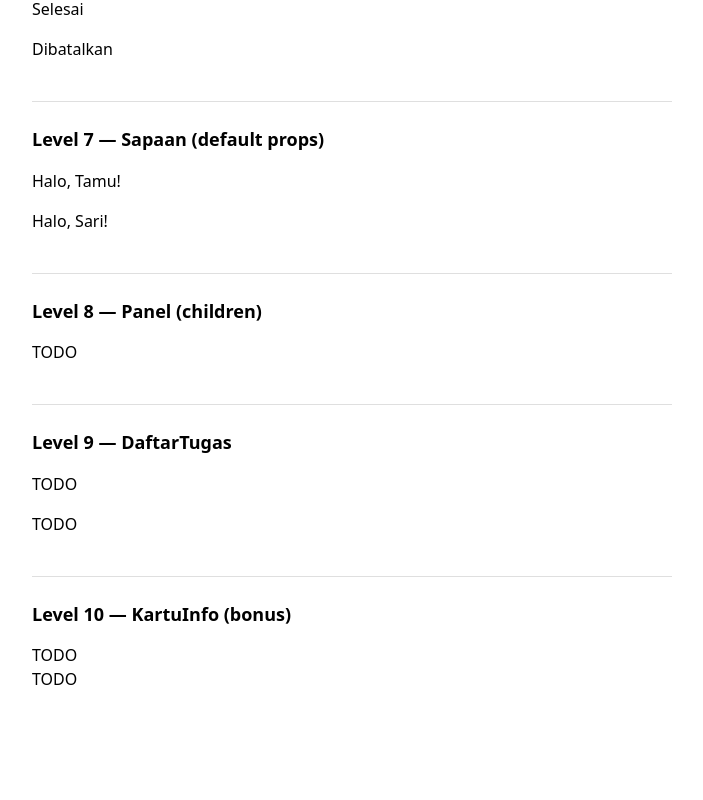
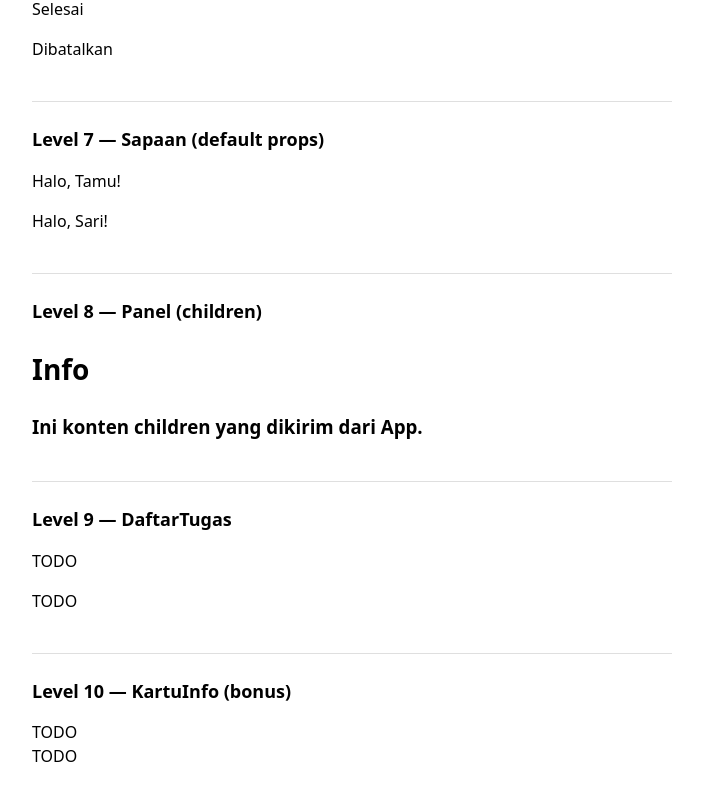
Before and after one commit to webdev-if-its/frontend-5053241025, a React (Vite) app in the folder pertemuan-02/: page / in a window 1280 px wide. Shown: the part 1341-2141 px from the top of the page, without its empty margins (288-991 px from the left). Before the commit the page ends 2096 px from the top, so only its background shows below. Built offline with nearby package versions, Linux system fonts and the light colour scheme.

Commit message:
Pertemuan-02: Level 8 selesai

```diff
--- a/pertemuan-02/src/components/Panel.tsx
+++ b/pertemuan-02/src/components/Panel.tsx
@@ -1,6 +1,17 @@
 // TODO(Level 8): beri tipe props yang benar — { judul: string; children: ReactNode }
 // (impor tipe ReactNode dari 'react'). Render <section> berisi judul (mis.
 // di <h3>) DAN {children} di dalamnya. Lihat SOAL.md untuk kontrak lengkap.
-export function Panel(props: any) {
-  return <section>TODO</section>
+
+import type { ReactNode } from "react"
+
+interface Anak {
+  judul: string
+  children: ReactNode
 }
+
+export function Panel({ judul, children }: Anak) {
+  return <section>
+    <h1>{judul}</h1>
+    <h3>{children}</h3>
+  </section>
+}
--- a/pertemuan-02/src/components/StatusPesanan.tsx
+++ b/pertemuan-02/src/components/StatusPesanan.tsx
@@ -4,7 +4,7 @@
 // "Selesai", batal -> "Dibatalkan". Lihat SOAL.md untuk kontrak lengkap.
 import type { Status } from "../types"
 
-interface Stats {
+type Stats = {
   status: Status
 }
 
```
